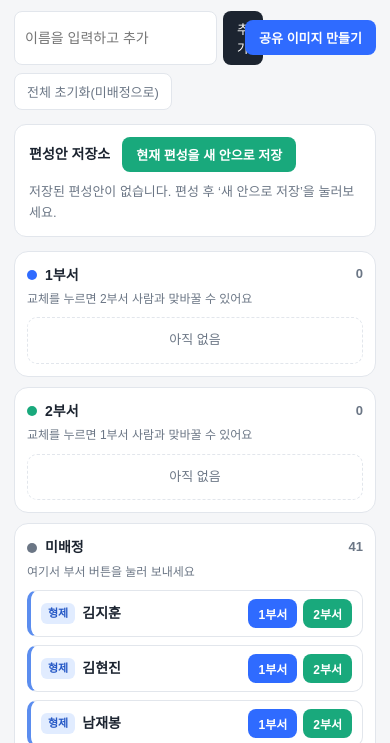
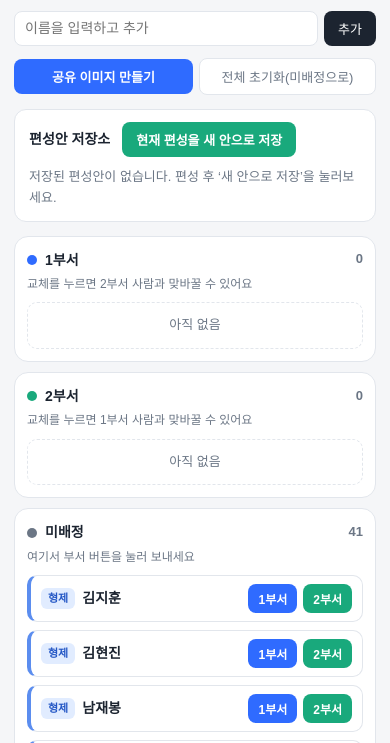
Before and after one commit to pon01281-cell/Church, a plain HTML site: page youth-board/index.html in a window 390 px wide. Shown: the part 101-844 px from the top of the page. Drawn offline with Linux system fonts and the light colour scheme.

Commit message:
부서편성 보드 모바일: 툴바 버튼이 겹치지 않게 한 줄씩 정리

```diff
--- a/youth-board/index.html
+++ b/youth-board/index.html
@@ -210,6 +210,11 @@
     .col.d2{order:2}
     .col.pool{order:3}
     .empty{padding:12px 8px}
+    .toolbar{gap:6px}
+    .add{flex:1 1 100%;min-width:0}
+    .swapbar{flex:1 1 100%}
+    .toolbar .share-btn{flex:1}
+    .toolbar .reset{flex:1}
   }
 </style>
 </head>
```
